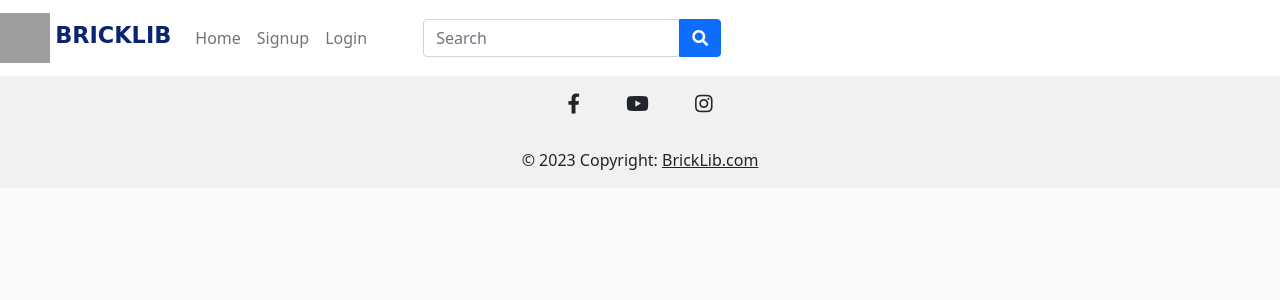
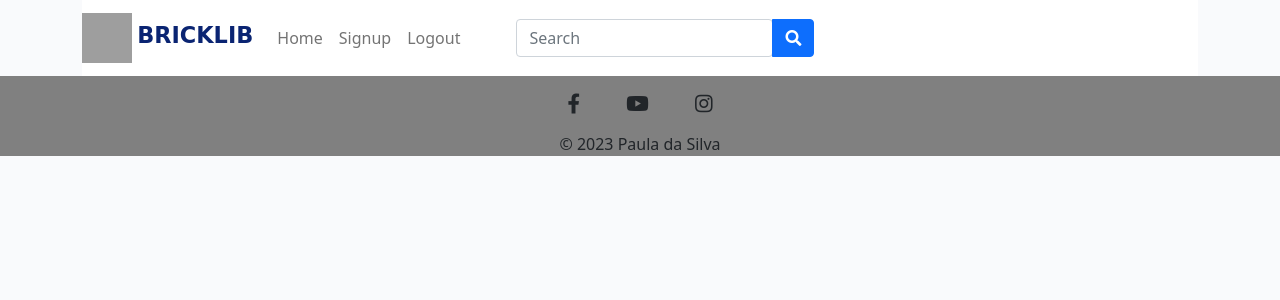
Before and after one commit to paulasdev/BrickLib, a Django app: template templates/base.html in a window 1280 px wide. Shown: the top 300 px of the page. Run offline with Django 3.2, Linux system fonts and the light colour scheme; the template is opened without the code that fills it, so the values that code supplies are empty; some web fonts are replaced; grey boxes are pictures that could not be loaded.

Commit message:
updating the social media urls

```diff
--- a/templates/base.html
+++ b/templates/base.html
@@ -22,11 +22,10 @@
 </head>
 
 <body>
-
+    <!-- Container -->
+    <div class="container">
         <!-- Navbar -->
-
         <nav class="navbar navbar-expand-lg navbar-light bg-white">
-
             <a class="navbar-brand" href="{% url 'home' %}">
                 <img src="https://res.cloudinary.com/drs3eqnpf/image/upload/e_bgremoval/v1673534823/BrickLib/Logo_1_lxeehd.jpg"
                     width="50" height="50" alt="">
@@ -44,86 +43,66 @@
                     </li>
                     {% if user.is_authenticated %}
                     <li class="nav-item">
-                        <a class="nav-link" href="#">Logout</a>
+                        <a class="nav-link" href="#">Login</a>
                     </li>
                     {% else %}
                     <li class="nav-item">
                         <a class="nav-link" href="#">Signup</a>
                     </li>
                     <li class="nav-item">
-                        <a class="nav-link" href="#">Login</a>
+                        <a class="nav-link" href="#">Logout</a>
                     </li>
                     {% endif %}
                 </ul>
 
                 <!-- Search form -->
                 <div class="input-group ps-5">
-                    <div id="navbar-search-autocomplete" class="form-outline">
-                        <input type="search" id="form1" class="form-control" placeholder="Search" aria-label="Search"/>
+                    <div action="{% url 'search' %}" method="POST" id="navbar-search-autocomplete" class="form-outline">
+                        {% csrf_token %}
+                        <input type="search" id="form1" class="form-control" placeholder="Search" aria-label="Search" />
                     </div>
                     <button type="button" class="btn btn-primary">
                         <i class="fas fa-search"></i>
                     </button>
                 </div>
+                {% for result in results %}
+
+                 <p>{{result.set}}</p>
+
+                {% endfor %}
             </div>
             <!-- Collapsible wrapper -->
     </div>
     <!-- Container wrapper -->
     </nav>
-
+    </div>
+    <!-- ./End ofcontainer -->
 
     <main class="flex-shrink-0 main-bg">
         {% block content %}
-
-
+        <!-- pages  content -->
         {% endblock content %}
     </main>
 
     <!-- Footer -->
-    <footer class="text-center text-white" style="background-color: #f1f1f1;">
-        <!-- Grid container -->
-        <div class="container">
-          <!-- Section: Social media -->
-          <section class="mb-4">
+    <footer class="text-center" style="background-color: gray;">
                 <!-- Facebook -->
-            <a
-              class="btn btn-link btn-floating btn-lg text-dark m-1"
-              href="#!"
-              role="button"
-              data-mdb-ripple-color="dark"
-              ><i class="fab fa-facebook-f"></i
-            ></a>
+                <a class="btn btn-link btn-floating btn-lg text-dark m-1" href="https://www.facebook.com" role="button"
+                    data-mdb-ripple-color="dark" target="_blank" aria-label="Go to our Facebook page"><i
+                        class="fab fa-facebook-f"></i></a>
 
                 <!-- Youtube -->
-            <a
-              class="btn btn-link btn-floating btn-lg text-dark m-1"
-              href="#!"
-              role="button"
-              data-mdb-ripple-color="dark"
-              ><i class="fab fa-youtube"></i
-            ></a>
+                <a class="btn btn-link btn-floating btn-lg text-dark m-1" href="https://www.youtube.com" role="button"
+                    data-mdb-ripple-color="dark" target="_blank" aria-label="Go to our YouTube page"><i
+                        class="fab fa-youtube"></i></a>
 
                 <!-- Instagram -->
-            <a
-              class="btn btn-link btn-floating btn-lg text-dark m-1"
-              href="#!"
-              role="button"
-              data-mdb-ripple-color="dark"
-              ><i class="fab fa-instagram"></i
-            ></a>
-
-          <!-- Section: Social media -->
-     <!-- Copyright -->
-     <div class="text-center text-dark p-3">
-        © 2023 Copyright:
-        <a class="text-dark" href="https://mdbootstrap.com/">BrickLib.com</a>
-      </div>
-      <!-- Copyright -->
-        </div>
-    </section>
-        <!-- Grid container -->
+                <a class="btn btn-link btn-floating btn-lg text-dark m-1" href="https://www.instagram.com" role="button"
+                    data-mdb-ripple-color="dark" target="_blank" aria-label="Go to our Instagram page"><i
+                        class="fab fa-instagram"></i></a>
 
 
+                <p>© 2023 Paula da Silva</p>
     </footer>
 </body>
 
```
Lines whose indentation alone changed are shown as unchanged.
